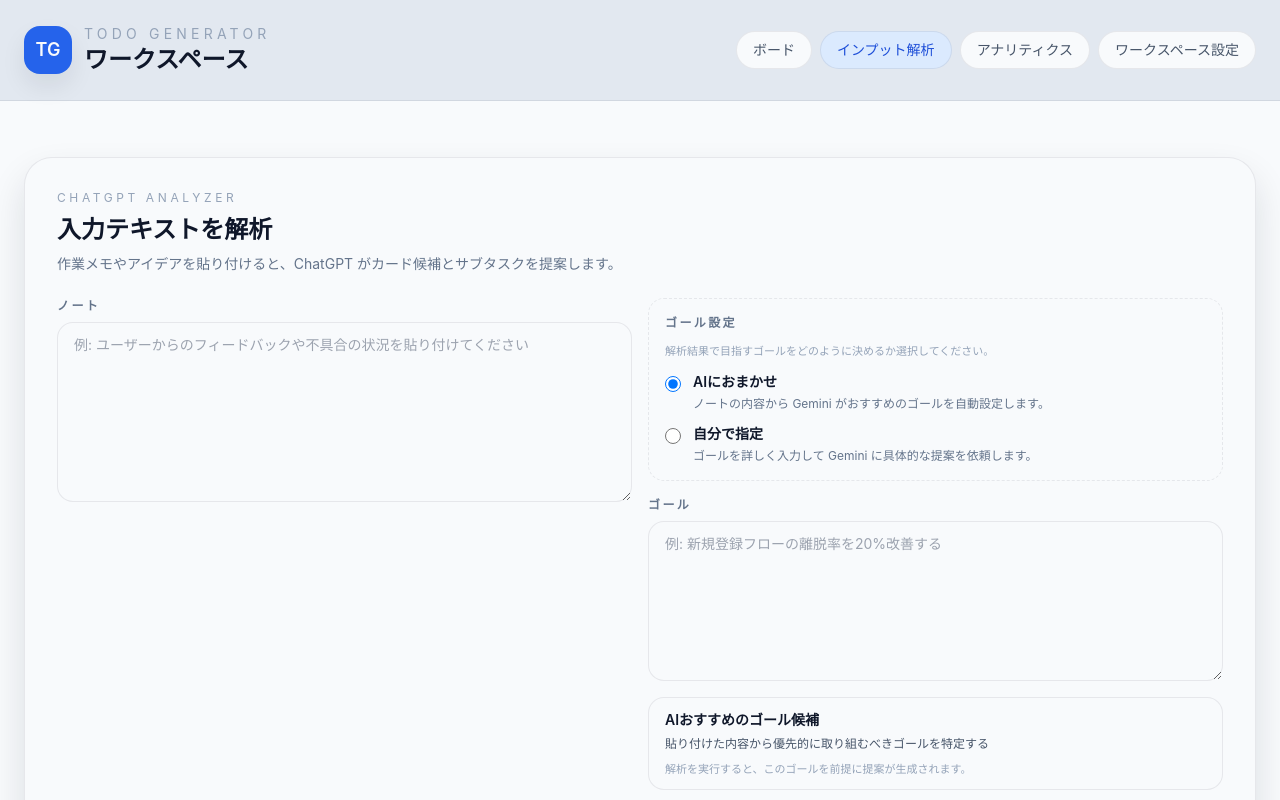
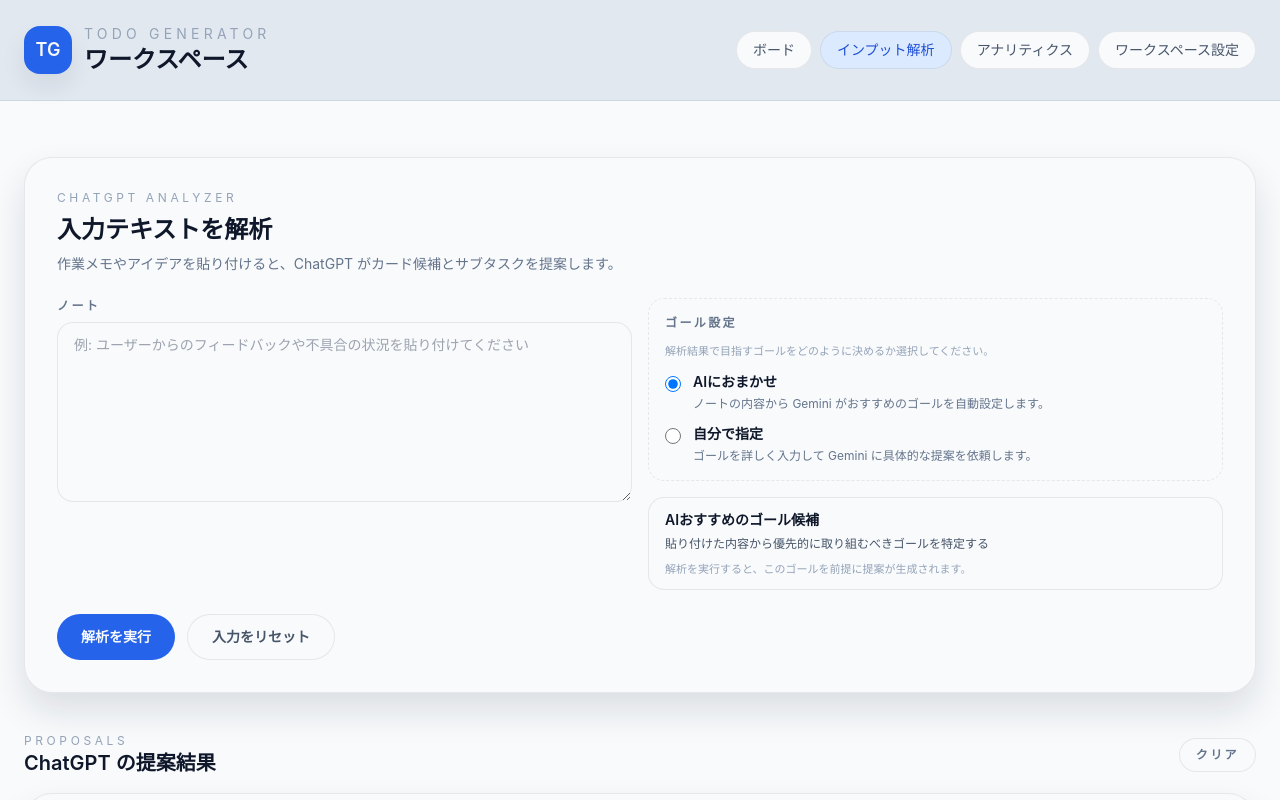
Before and after one commit to ist-h-i/todo-generator, an Angular app in the folder frontend/: page /input in a window 1280 px wide. Shown: the top 800 px of the page. Built offline with nearby package versions, Linux system fonts and the light colour scheme.

Commit message:
Hide manual goal input when AI suggestions active

```diff
--- a/frontend/src/app/features/analyze/page.html
+++ b/frontend/src/app/features/analyze/page.html
@@ -55,16 +55,6 @@
             </span>
           </label>
         </div>
-        <label class="flex flex-col gap-2">
-          <span class="text-xs font-semibold uppercase tracking-[0.2em] text-slate-500">ゴール</span>
-          <textarea
-            class="min-h-[160px] rounded-2xl border border-subtle bg-surface px-4 py-3 text-sm focus-ring disabled:bg-surface/70"
-            placeholder="例: 新規登録フローの離脱率を20%改善する"
-            [value]="analyzeForm.controls.objective.value()"
-            (input)="analyzeForm.controls.objective.setValue($any($event.target).value)"
-            [disabled]="isAutoObjectiveEnabled()"
-          ></textarea>
-        </label>
         @if (isAutoObjectiveEnabled()) {
           <div class="rounded-2xl border border-subtle bg-surface px-4 py-3 text-xs text-slate-600 dark:text-slate-300">
             <p class="text-sm font-semibold text-on-surface">AIおすすめのゴール候補</p>
@@ -74,6 +64,15 @@
             </p>
           </div>
         } @else {
+          <label class="flex flex-col gap-2">
+            <span class="text-xs font-semibold uppercase tracking-[0.2em] text-slate-500">ゴール</span>
+            <textarea
+              class="min-h-[160px] rounded-2xl border border-subtle bg-surface px-4 py-3 text-sm focus-ring"
+              placeholder="例: 新規登録フローの離脱率を20%改善する"
+              [value]="analyzeForm.controls.objective.value()"
+              (input)="analyzeForm.controls.objective.setValue($any($event.target).value)"
+            ></textarea>
+          </label>
           <p class="text-[11px] text-slate-400 dark:text-slate-500">
             ゴールは Gemini が提案を組み立てる際の到達点になります。できるだけ具体的に記載してください。
           </p>
```
